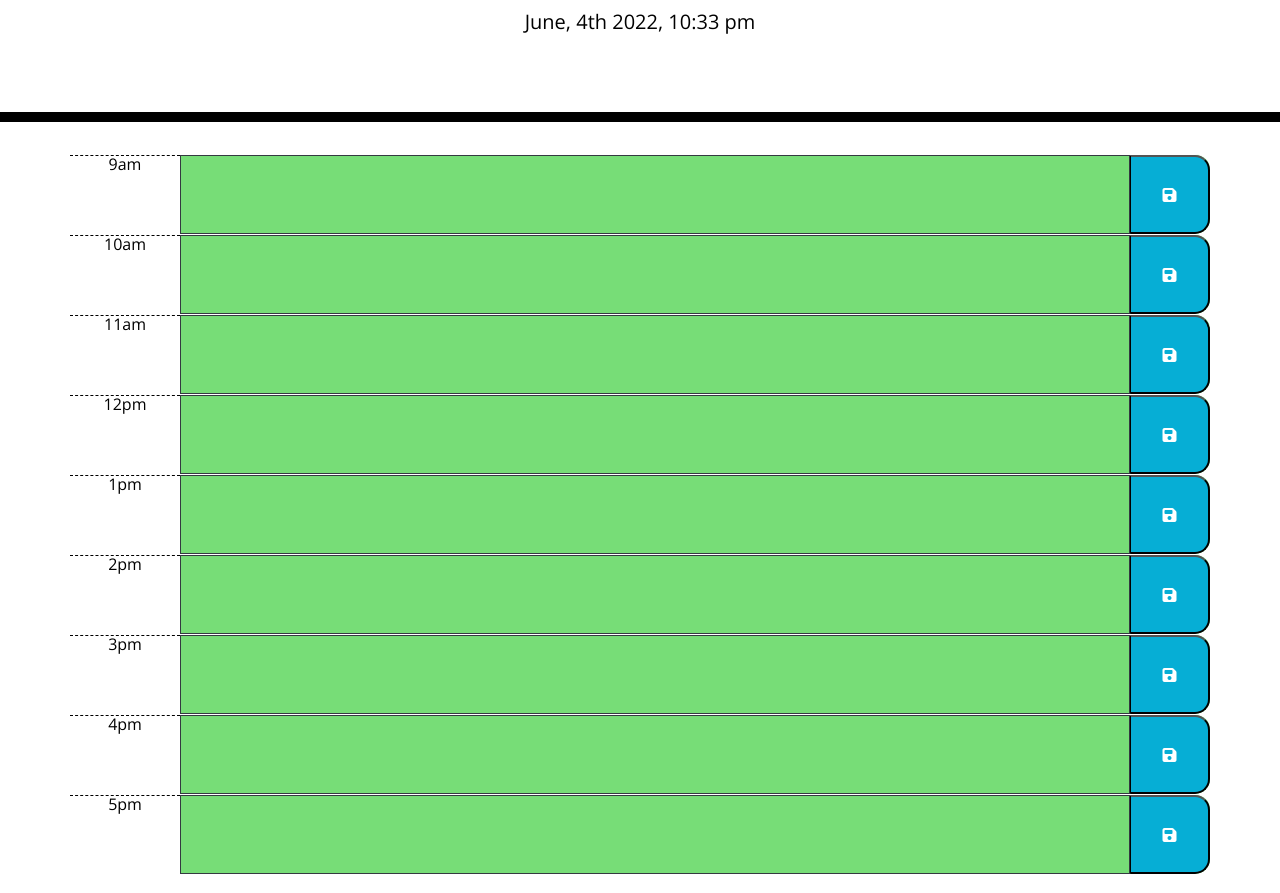
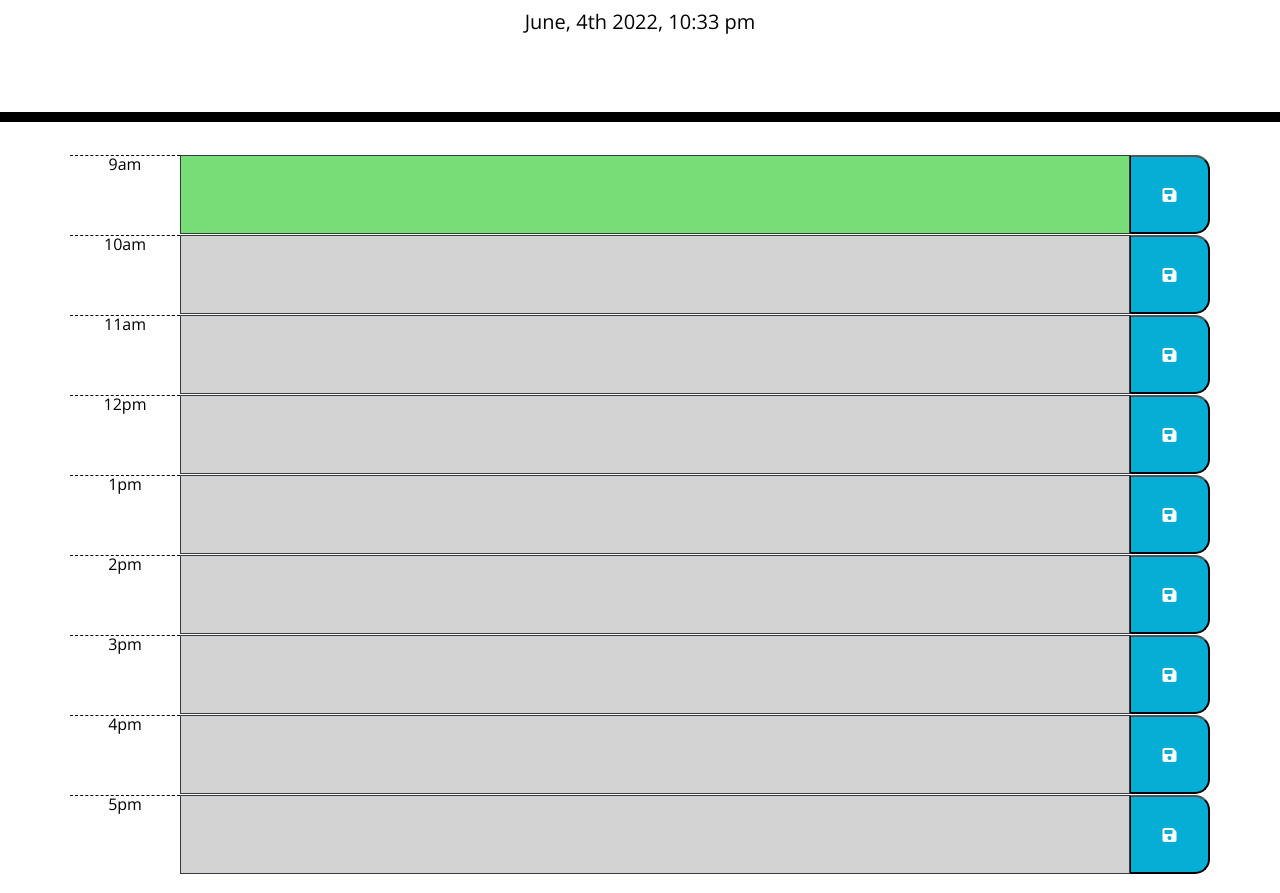
Before and after one commit to dvonwald/DVW-WorkDayScheduler-Mod5, a plain HTML site: page index.html in a window 1280 px wide. Shown: the part 182-1075 px from the top of the page. Drawn offline with nearby package versions, Linux system fonts and the light colour scheme.

Commit message:
Had a lot of trouble with the coloring based on time, finally figured out that it was because my varaible was applying it to all classes, tried to get 'this' to work but couldn't. fixed bug where 9 was evaluating as future instead of past. moving on to save function now.

```diff
--- a/assets/js/script.js
+++ b/assets/js/script.js
@@ -23,6 +23,7 @@ console.log(hourNine)
 console.log(hourNine < currentHour)
 console.log(hourNine == currentHour)
 console.log(hourNine > currentHour)
+// console.log(timeBlocks[1].id.slice(5))
 
 // console.log(typeof timeBlocks)
 
@@ -30,37 +31,40 @@ console.log(hourNine > currentHour)
 
 colorBlock()
 
+// hourArray = $(timeBlocks).attr('id')
+// console.log(hourArray)
 
 function colorBlock() {
-
-    // for (let i = 0; i < hourArray.length; i++) {
-    //     const hourObj = hourArray[i];
-
-    // }
-    hourArray = $(timeBlocks).attr('id')
-    console.log(hourArray)
     $(timeBlocks).removeClass('past', 'present', 'future')
-
-if (hourNine < currentHour) {
-    // $(timeBlocks).removeClass('present');
-    // $(timeBlocks).removeClass('future');
-    $(timeBlocks).addClass('past');
-
-} else if (hourNine == currentHour) {
-    // $(timeBlocks).removeClass('future');
-    // $(timeBlocks).removeClass('past');
-    $(timeBlocks).addClass('present')
-
-} else if (hourNine > currentHour) {
-    // $(timeBlocks).removeClass('present');
-    // $(timeBlocks).removeClass('past');
-    $(timeBlocks).addClass('future');
-}
-}
-console.log(hourNine.parentNode)
+    for (let i = 0; i < timeBlocks.length; i++) {
+        // console.log(timeBlocks[i].id.slice(5))
+        // var timeBlocksArray = timeBlocks[i].id.slice(5)
+        // console.log(timeBlocksArray)
+        // console.log(currentHour)
+        // timeBlocks[i]
+        if (timeBlocks[i].id.slice(5) < currentHour) {
+            $(timeBlocks[i]).removeClass('present');
+            $(timeBlocks[i]).removeClass('future');
+            $(timeBlocks[i]).addClass('past');
+        } else if (timeBlocks[i].id.slice(5) == currentHour) {
+            $(timeBlocks[i]).removeClass('future');
+            $(timeBlocks[i]).removeClass('past');
+            $(timeBlocks[i]).addClass('present');
+        } else if (timeBlocks[i].id.slice(5) > currentHour) {
+            console.log(timeBlocks[i].id.slice(5))
+            // console.log(this)
+            $(timeBlocks[i]).removeClass('present');
+            $(timeBlocks[i]).removeClass('past');
+            $(timeBlocks[i]).addClass('future');
+        }
+}}
 
 $(".button").on('click', function() {
-    alert($(this).parent().attr('id'));
+    var clickedBtnStr = $(this).parent().attr('id');
+    var clickedBtnNum = clickedBtnStr.slice(5);
+    alert(clickedBtnNum);
+    // alert($(this).parent().attr('id').split(5));
+
 });
 
 // function saveHourText() {
--- a/index.html
+++ b/index.html
@@ -81,7 +81,7 @@
 
     <!-- 1pm -->
     <div class="container">
-      <div class="row time-block">
+      <div class="row time-block" id="hour-13">
         <div class="col hour">1pm</div>
         <textarea class="col border border-dark col-10">
         </textarea>
@@ -92,7 +92,7 @@
 
     <!-- 2pm -->
     <div class="container">
-      <div class="row time-block">
+      <div class="row time-block" id="hour-14">
         <div class="col hour">2pm</div>
         <textarea class="col border border-dark col-10">
         </textarea>
@@ -103,7 +103,7 @@
 
     <!-- 3pm -->
     <div class="container">
-      <div class="row time-block">
+      <div class="row time-block" id="hour-15">
         <div class="col hour">3pm</div>
         <textarea class="col border border-dark col-10">
         </textarea>
@@ -114,7 +114,7 @@
 
     <!-- 4pm -->
     <div class="container">
-      <div class="row time-block">
+      <div class="row time-block" id="hour-16">
         <div class="col hour">4pm</div>
         <textarea class="col border border-dark col-10">
         </textarea>
@@ -125,7 +125,7 @@
 
     <!-- 5pm -->
     <div class="container">
-      <div class="row time-block">
+      <div class="row time-block" id="hour-17">
         <div class="col hour">5pm</div>
         <textarea class="col border border-dark col-10">
         </textarea>
```
